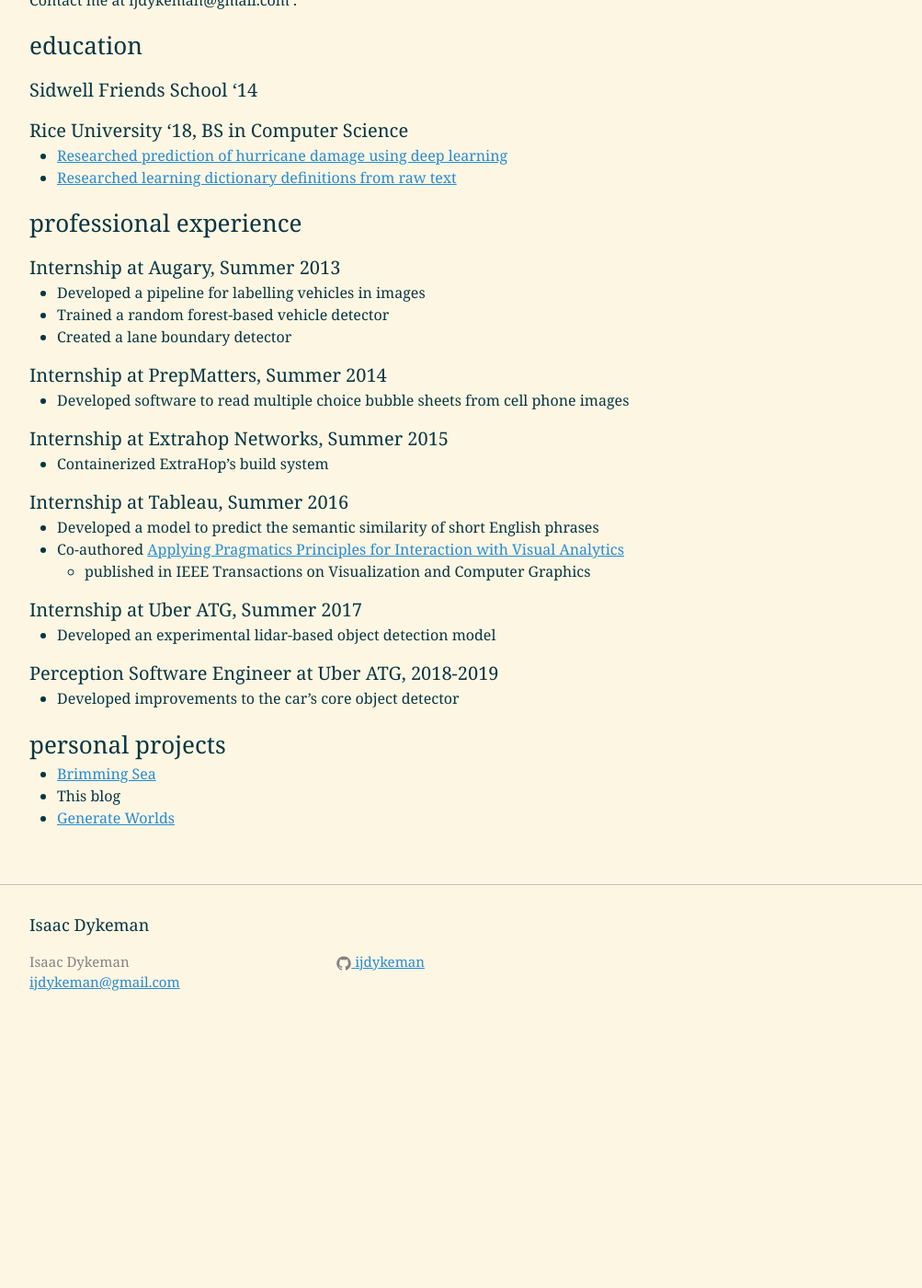
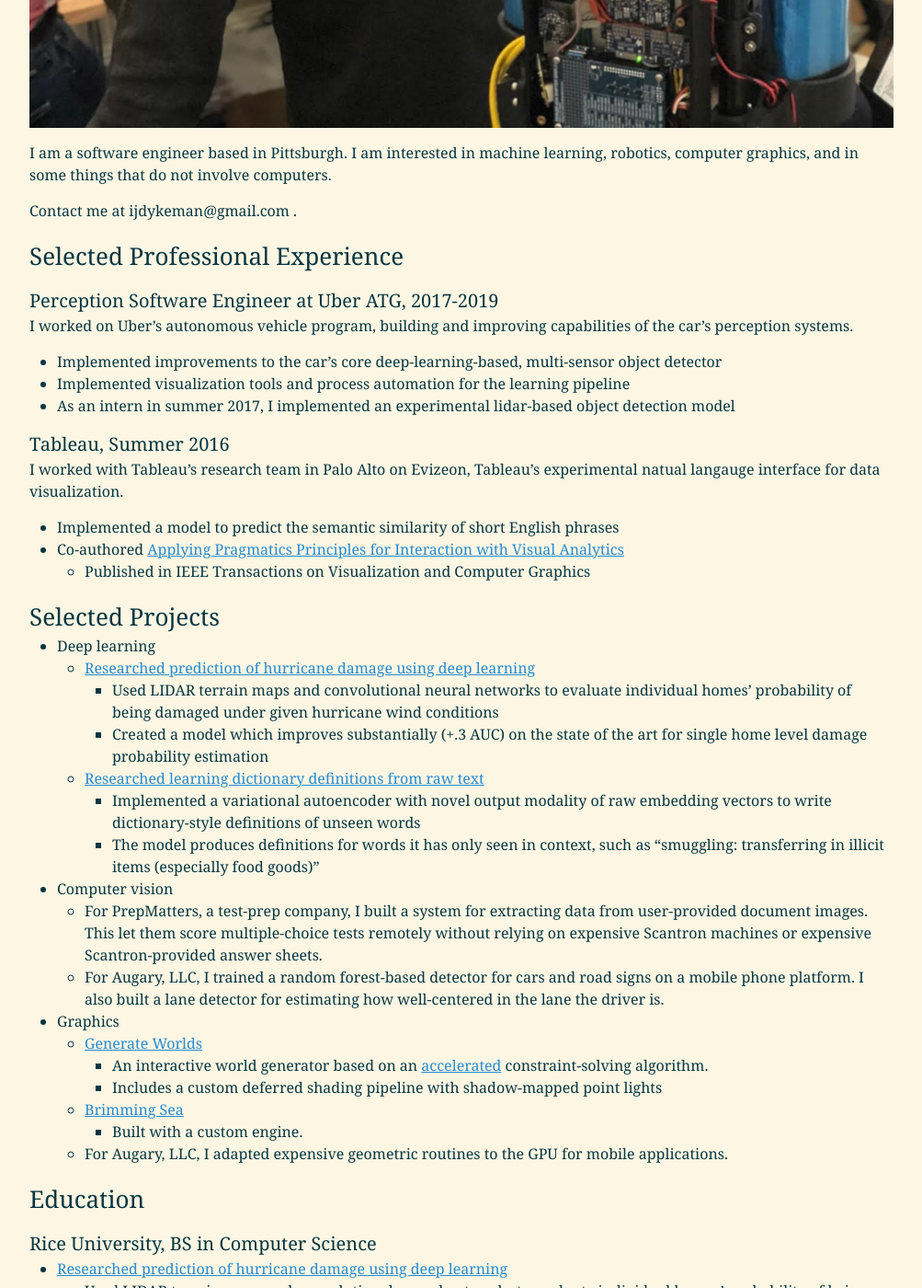
Before and after one commit to IJDykeman/ijdykeman.github.io, a Jekyll site: the page built from about.md, in a window 1280 px wide and 1400 px high, scrolled down 894 px. Shown: the whole window at 92% size, without its empty margins (138-1141 px from the left). Built offline with Jekyll 4.4.1, drawn with Linux system fonts in a browser that asks for light colours; before the commit the page ends 2033 px from its top, so only the background shows below that; some of the changed text lies outside the part shown.

Commit message:
CV improvements

```diff
--- a/about.md
+++ b/about.md
@@ -15,7 +15,7 @@
     }
 </style>
 
-![portrait]({{ site.url }}/assets/isaac_yellowstone.jpg)
+![portrait]({{ site.url }}/assets/isaac_jet.jpg)
 
 
 
@@ -26,42 +26,46 @@
 
 
 
-### education
+### Selected Professional Experience
 
-#### Sidwell Friends School '14
-
-#### Rice University '18, BS in Computer Science
-* [Researched prediction of hurricane damage using deep learning](https://csweb.rice.edu/news/students-showcase-projects-annual-rice-undergraduate-research-symposium)
-* [Researched learning dictionary definitions from raw text](https://ijdykeman.github.io/ml/2017/05/12/vae-definition-generator.html)
+#### Perception Software Engineer at Uber ATG, 2017-2019
+I worked on Uber's autonomous vehicle program, building and improving capabilities of the car's perception systems.
+* Implemented improvements to the car’s core deep-learning-based, multi-sensor object
+detector
+* Implemented visualization tools and process automation for the learning pipeline
+* As an intern in summer 2017, I implemented an experimental lidar-based object detection model
 
 
-### professional experience
+#### Tableau, Summer 2016
+I worked with Tableau's research team in Palo Alto on Evizeon, Tableau's experimental natual langauge interface for data visualization.
+* Implemented a model to predict the semantic similarity of short English phrases
+* Co-authored [Applying Pragmatics Principles for Interaction with Visual Analytics](https://ieeexplore.ieee.org/document/8019833)
+    * Published in IEEE Transactions on Visualization and Computer Graphics
 
-#### Internship at Augary, Summer 2013
-* Developed a pipeline for labelling vehicles in images
-* Trained a random forest-based vehicle detector
-* Created a lane boundary detector
+### Selected Projects
+* Deep learning
+    * [Researched prediction of hurricane damage using deep learning](https://csweb.rice.edu/news/students-showcase-projects-annual-rice-undergraduate-research-symposium)
+        * Used LIDAR terrain maps and convolutional neural networks to evaluate individual homes’ probability of being damaged under given hurricane wind conditions
+        * Created a model which improves substantially (+.3 AUC) on the state of the art for single home level damage probability estimation
+    * [Researched learning dictionary definitions from raw text](https://ijdykeman.github.io/ml/2017/05/12/vae-definition-generator.html)
+        * Implemented a variational autoencoder with novel output modality of raw embedding vectors to write dictionary-style definitions of unseen words
+        * The model produces definitions for words it has only seen in context, such as "smuggling: transferring in illicit items (especially food goods)"
+* Computer vision
+    * For PrepMatters, a test-prep company, I built a system for extracting data from user-provided document images.  This let them score multiple-choice tests remotely without relying on expensive Scantron machines or expensive Scantron-provided answer sheets.
+    * For Augary, LLC, I trained a random forest-based detector for cars and road signs on a mobile phone platform.  I also built a lane detector for estimating how well-centered in the lane the driver is.
+* Graphics
+    * [Generate Worlds](http://generateworlds.com/)
+        * An interactive world generator based on an [accelerated](https://ijdykeman.github.io/procedural_generation/2019/11/08/generate-worlds-algorithm.html) constraint-solving algorithm.
+        * Includes a custom deferred shading pipeline with shadow-mapped point lights
+    * [Brimming Sea](http://brimmingsea.com/)
+        * Built with a custom engine.
+    * For Augary, LLC, I adapted expensive geometric routines to the GPU for mobile applications.
 
-#### Internship at PrepMatters, Summer 2014
-* Developed software to read multiple choice bubble sheets from cell phone images
+### Education
 
-#### Internship at Extrahop Networks, Summer 2015
-* Containerized ExtraHop's build system
-
-#### Internship at Tableau, Summer 2016
-* Developed a model to predict the semantic similarity of short English phrases
-* Co-authored [Applying Pragmatics Principles for Interaction with Visual Analytics](https://ieeexplore.ieee.org/document/8019833)
-    * published in IEEE Transactions on Visualization and Computer Graphics
-
-#### Internship at Uber ATG, Summer 2017
-* Developed an experimental lidar-based object detection model
-
-#### Perception Software Engineer at Uber ATG, 2018-2019
-* Developed improvements to the car's core object detector
-
-
-### personal projects
-
-* [Brimming Sea](http://brimmingsea.com/)
-* This blog
-* [Generate Worlds](http://generateworlds.com/)
+#### Rice University, BS in Computer Science
+* [Researched prediction of hurricane damage using deep learning](https://csweb.rice.edu/news/students-showcase-projects-annual-rice-undergraduate-research-symposium)
+    * Used LIDAR terrain maps and convolutional neural networks to evaluate individual homes’ probability of being damaged under given hurricane wind conditions
+    * Created a model which improves substantially (+.3 AUC) on the state of the art for single home level damage probability estimation
+* [Researched learning dictionary definitions from raw text](https://ijdykeman.github.io/ml/2017/05/12/vae-definition-generator.html)
+    * Implemented a variational autoencoder with novel output modality of raw embedding vectors to write dictionary-style definitions of unseen words
```
Also changed, not shown: assets/isaac_jet.jpg (added), 1 other file.
